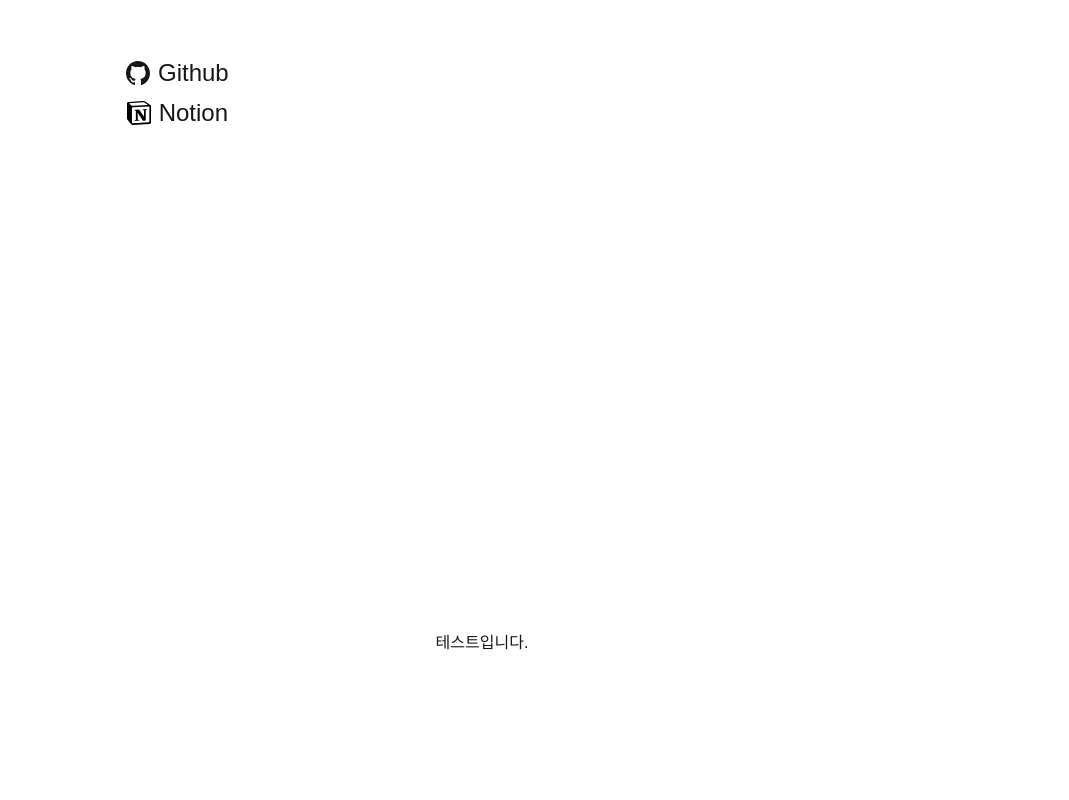
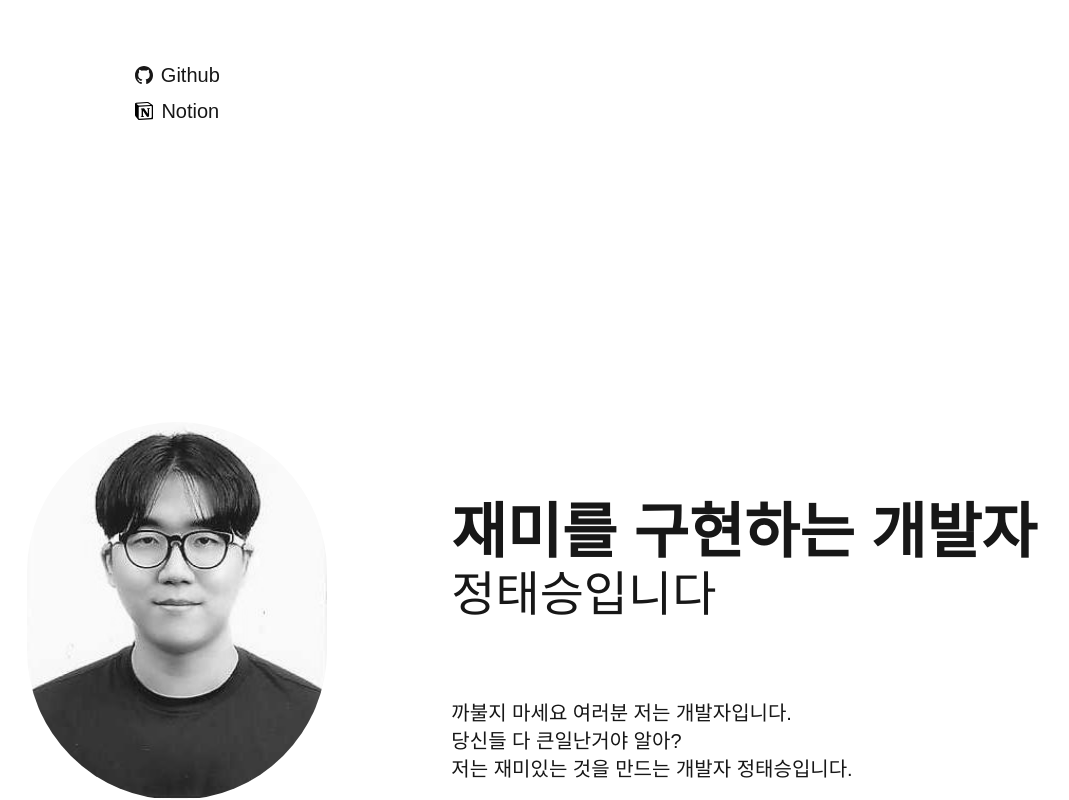
Before and after one commit to fluetanol/PortfolioSite, a Next.js app: page / in a window 1280 px wide. Shown: the part 557-1357 px from the top of the page, without its empty margins (158-1227 px from the left). Built offline with nearby package versions, Linux system fonts and the light colour scheme.

Commit message:
feat : 소개 section 분리 및 스크롤링 옵저버로 제목 보여지기 구현

```diff
--- /dev/null
+++ b/app/components/introuduction-section.tsx
@@ -0,0 +1,90 @@
+'use client';
+
+import Image from "next/image";
+import { useEffect, useRef } from "react";
+
+
+const show_style = "opacity-100 translate-y-0 transition-all duration-800"
+
+const show = ([entry] :IntersectionObserverEntry[])=>{
+            if(entry.isIntersecting){
+                entry.target.classList.remove("opacity-0","translate-y-6");
+                entry.target.classList.add(...show_style.split(" "));
+            }
+            else{
+                entry.target.classList.add("opacity-0","translate-y-6");
+                entry.target.classList.remove(...show_style.split(" "));
+            }
+        }
+
+
+export function IntroductionSection() {
+    const ref = useRef<HTMLDivElement>(null);
+
+    useEffect(()=>{
+        const currentRef = ref.current;
+        if(!currentRef) return;
+        const observer = new IntersectionObserver(show, {threshold: 0.2});
+        observer.observe(currentRef);
+
+    },[]);
+
+    return(
+         <section className="flex min-w-[50vw] max-w-full h-screen p-4 gap-6 justify-center items-center">
+                <div
+                aria-label="Profile Image and Links"
+                className = "flex flex-col">
+                  <div className ="flex w-[500px] h-[500px] justify-center items-center">
+                    <Image
+                      className="rounded-full grayscale-100"
+                      src="/image/profile.jpg"
+                      alt="Profile picture"
+                      width={300}
+                      height={400}
+                    />
+                  </div>
+                    <div className = "flex flex-col items-center text-xl gap-2">
+
+                      <a className ="flex gap-2  items-center" href="https://github.com/taeseungjeong">
+                      <Image
+                        src="/svg-icon/github.svg"
+                        alt="Signature"
+                        width={18}
+                        height={18}
+                      />
+                      <span className = "relative after:content-[''] after:absolute after:inset-0 after:w-0 hover:after:w-full after:border-b-2 after:border-black after:transition-all after:duration-300">Github</span>
+                      </a>
+
+                      <a className ="flex gap-2 items-center" href="https://www.notion.so/taeseungjeong/taeseungjeong-s-Portfolio-Page-6b2f3fbf3f3b4e1eaed3f5e0e4c8e4b3">
+                      <Image
+                        src="/svg-icon/notion.svg"
+                        alt="Signature"
+                        width={18}
+                        height={18}
+
+                      />
+                      <span className = "relative after:content-[''] after:absolute after:inset-0 after:w-0 hover:after:w-full after:border-b-2 after:border-black after:transition-all after:duration-300">Notion</span>
+                      </a>
+
+                    </div>
+                </div>
+
+                <div aria-label="Introduction" className ="flex flex-col gap-20">
+                  <div ref={ref} className ="space-y-2 whitespace-nowrap translate-y-6 opacity-0">
+                    <h1 className ="text-6xl font-bold">재미를 구현하는 개발자</h1>
+                    <h2 className="text-5xl">정태승입니다</h2>
+                  </div>
+
+
+                  <p  className ="text-xl">
+                    {"까불지 마세요 여러분 저는 개발자입니다."} <br />
+                    {"당신들 다 큰일난거야 알아?"}<br />
+                    {"저는 재미있는 것을 만드는 개발자 정태승입니다."}
+                  </p>
+
+
+                </div>
+              </section>
+    )
+
+}
--- a/app/page.tsx
+++ b/app/page.tsx
@@ -1,70 +1,14 @@
 import Image from "next/image";
+import { IntroductionSection } from "./components/introuduction-section";
 
 
 export default function Home() {
   return (
     <div>
 
-      <section className="flex min-w-[50vw] max-w-full h-screen p-4 gap-6 justify-center items-center">
+     <IntroductionSection/>
 
-        <div
-        aria-label="Profile Image and Links"
-        className = "flex flex-col">
-          <div className ="flex w-[500px] h-[500px] justify-center items-center">
-            <Image
-              className="rounded-full grayscale-100"
-              src="/image/profile.jpg"
-              alt="Profile picture"
-              width={300}
-              height={400}
-            />
-          </div>
-            <div className = "flex flex-col items-center text-2xl gap-2">
-
-              <a className ="flex gap-2 items-center" href="https://github.com/taeseungjeong">
-              <Image
-                src="/svg-icon/github.svg"
-                alt="Signature"
-                width={24}
-                height={24}
-              />
-              <span className = "relative after:content-[''] after:absolute after:inset-0 after:w-0 hover:after:w-full after:border-b-2 after:border-black after:transition-all after:duration-300">Github</span>
-              </a>
-
-              <a className ="flex gap-2 items-center" href="https://www.notion.so/taeseungjeong/taeseungjeong-s-Portfolio-Page-6b2f3fbf3f3b4e1eaed3f5e0e4c8e4b3">
-              <Image
-                src="/svg-icon/notion.svg"
-                alt="Signature"
-                width={24}
-                height={24}
-
-              />
-              <span className = "relative after:content-[''] after:absolute after:inset-0 after:w-0 hover:after:w-full after:border-b-2 after:border-black after:transition-all after:duration-300">Notion</span>
-              </a>
-
-            </div>
-        </div>
-
-        <div aria-label="Introduction" className ="flex flex-col gap-20">
-          <div className ="space-y-2 whitespace-nowrap translate-y-4 opacity-0 hover:opacity-100 hover:translate-y-0 transition-all duration-500">
-            <h1 className ="text-6xl font-bold">재미를 구현하는 개발자</h1>
-            <h2 className="text-5xl">정태승입니다</h2>
-          </div>
-
-
-          <p className ="text-xl">
-            {"까불지 마세요 여러분 저는 개발자입니다."} <br />
-            {"당신들 다 큰일난거야 알아?"}<br />
-            {"저는 재미있는 것을 만드는 개발자 정태승입니다."}
-          </p>
-
-
-        </div>
-      </section>
-
-      <section className="flex justify-center items-center w-full h-screen">
-          테스트입니다.
-      </section>
+      <IntroductionSection/>
     </div>
   );
 }
```
